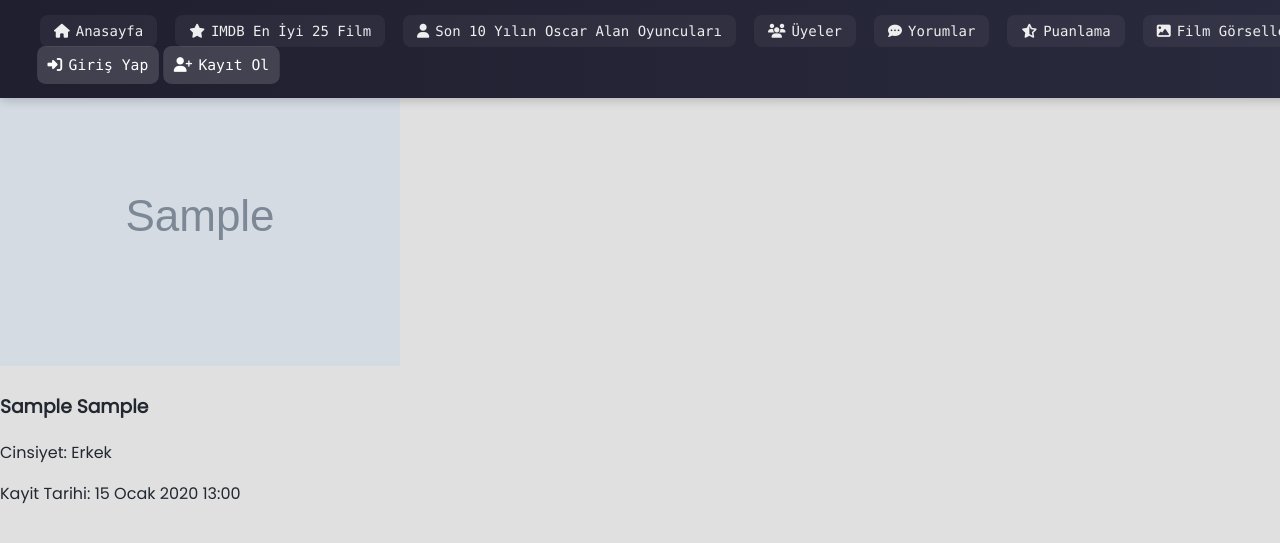
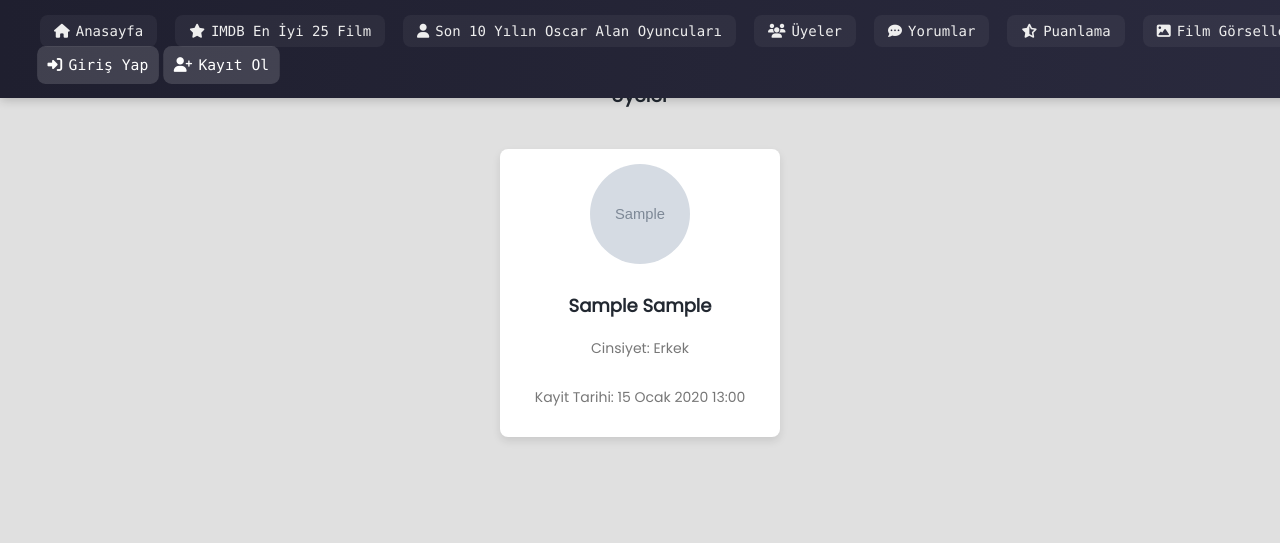
Before and after one commit to erencellk/MovieSlot, a Django app: page /uyeler/ in a window 1280 px wide. Shown: the top 543 px of the page. Run offline with Django 5.2, Linux system fonts and the light colour scheme; tables that the repository leaves empty hold one stand-in row (values such as "Sample post"); grey boxes marked "Sample" are stand-in pictures.

Commit message:
08.07.2025

```diff
--- a/films/static/films/eren.js
+++ b/films/static/films/eren.js
@@ -1,19 +1,21 @@
-document.addEventListener('DOMContentLoaded',()=>{
-    const  button = document.getElementById('film-oner-buton');
+document.addEventListener('DOMContentLoaded', () => {
+    const button = document.getElementById('film-oner-buton');
     const filmBaslik = document.querySelector('.film-oneri h3');
     const iframe = document.querySelector('.video-container iframe');
 
-
-    button.addEventListener('click',()=>{
+    button.addEventListener('click', () => {
         fetch('/rastgele-film/')
-            .then(response =>response.json())
-            .then(data =>{
+            .then(response => response.json())
+            .then(data => {
                 filmBaslik.textContent = data.isim;
+                iframe.src = '';
                 iframe.src = data.youtube_url;
+            })
+            .catch(error => console.error('Film önerisi alınırken hata oluştu:', error));
     });
 });
-});
-document.addEventListener('DOMContentLoaded', function() {
+
+document.addEventListener('DOMContentLoaded', function () {
     const savedEmail = localStorage.getItem('rememberedEmail');
     if (savedEmail) {
         document.getElementById('email').value = savedEmail;
@@ -21,7 +23,7 @@ document.addEventListener('DOMContentLoaded', function() {
     }
 });
 
- document.getElementById('form').addEventListener('submit', function() {
+document.getElementById('form').addEventListener('submit', function () {
     const remember = document.querySelector('input[name="remember_me"]').checked;
     const email = document.getElementById('email').value;
 
--- a/films/static/films/style.css
+++ b/films/static/films/style.css
@@ -559,15 +559,128 @@ body {
     transition: background-color 0.3s ease, transform 0.2s;
     box-shadow: 0 4px 10px rgba(0, 0, 0, 0.1);
 }
+
 #film-oner-buton:hover {
-  background-color: #657e97;
-  transform: scale(1.03);
+    background-color: #657e97;
+    transform: scale(1.03);
 }
-.welcome-msg{
-    background-color: #222;
-    color:#fff;
+
+.welcome-msg {
+    color: #fff;
     padding: 6px 12px;
     border-radius: 10px;
     margin-right: 10px;
     font-weight: bold;
+    background-color: transparent;
+    margin-left: 1168px;
 }
+
+
+.haklar {
+    text-align: center;
+}
+
+.iletisim-butonlari {
+    display: flex;
+    justify-content: center;
+    gap: 95px;
+}
+
+
+.iletisim-butonlari a {
+    display: inline-block;
+    text-decoration: none;
+    font-size: 18px;
+    position: relative;
+    padding: 5px 15px;
+    gap: 15px;
+    color: #555;
+    white-space: nowrap;
+}
+
+
+.iletisim-butonlari i {
+    font-size: 24px;
+    transition: transform 0.3s ease;
+}
+
+.iletisim-butonlari span {
+    position: relative;
+    top: 0;
+    left: 23%;
+    opacity: 0;
+    visibility: hidden;
+    transition: all 0.3s ease;
+}
+
+.iletisim-butonlari a:hover span {
+    left: 40px;
+    opacity: 1;
+    visibility: visible;
+}
+
+.anasayfa-icerik {
+    margin-top: 120px;
+}
+
+
+.profil-container {
+    display: flex;
+    flex-wrap: wrap;
+    justify-content: center;
+    gap: 20px;
+    padding: 20px;
+    margin-bottom: 50px;
+    scroll-snap-type: x mandatory;
+    flex-direction: row;
+    align-items: center;
+}
+
+
+
+
+.profil-card {
+    background-color: #fff;
+    border-radius: 8px;
+    width: 250px;
+    box-shadow: 0 4px 8px rgba(0, 0, 0, 0.1);
+    display: flex;
+    flex-direction: column;
+    align-items: center;
+    padding: 15px;
+    text-align: center;
+    transition: transform 0.3s ease, box-shadow 0.3s ease;
+}
+
+
+.profil-card:hover {
+    transform: translateY(-10px);
+    box-shadow: 0 8px 16px rgba(0, 0, 0, 0.2);
+}
+
+
+.profil-img {
+    width: 100px;
+    height: 100px;
+    border-radius: 50%;
+    object-fit: cover;
+    margin-bottom: 10px;
+}
+
+
+.profil-card h3 {
+    font-size: 18px;
+    font-weight: bold;
+    margin-bottom: 5px;
+}
+
+
+.profil-card p {
+    font-size: 14px;
+    color: #777;
+}
+
+#üyeler {
+    text-align: center;
+    margin-top: 81px;
+}
```
Lines whose indentation alone changed are shown as unchanged.
